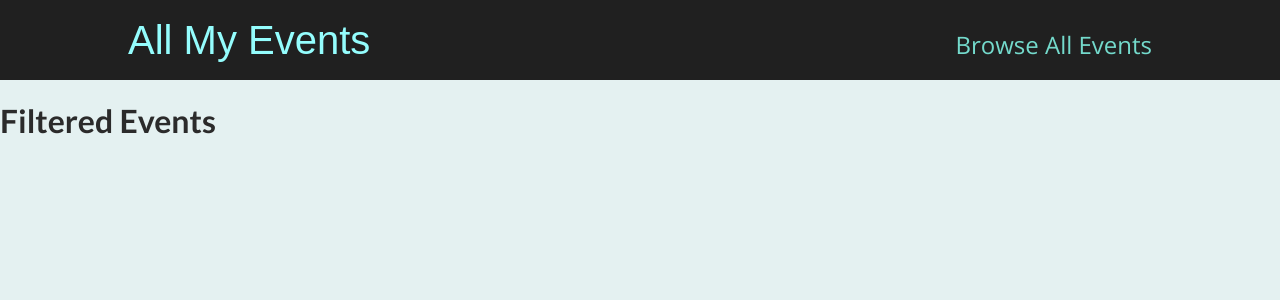
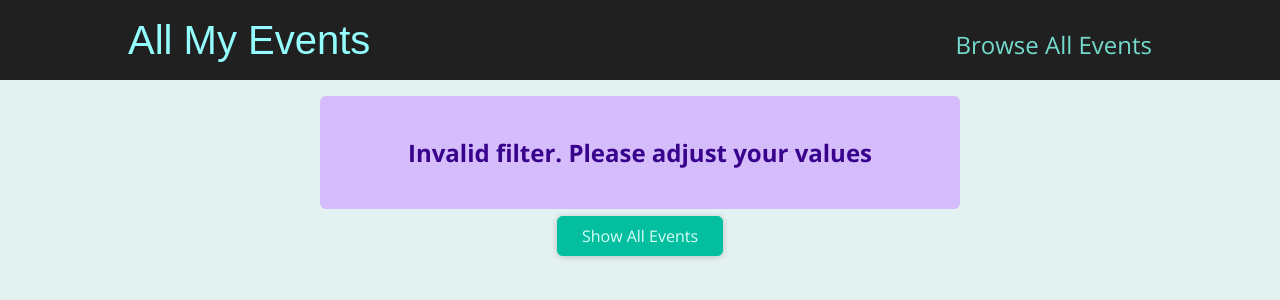
Before and after one commit to kiwoonjung/eventful, a Next.js app: page /events/e2 in a window 1280 px wide. Shown: the top 300 px of the page. Built offline with nearby package versions, Linux system fonts and the light colour scheme.

Commit message:
extracting data on the catch all page" "

```diff
--- /dev/null
+++ b/components/events/results-title.js
@@ -0,0 +1,20 @@
+import Button from '../ui/button';
+import classes from './results-title.module.css';
+
+function ResultsTitle(props) {
+  const { date } = props;
+
+  const humanReadableDate = new Date(date).toLocaleDateString('en-US', {
+    month: 'long',
+    year: 'numeric',
+  });
+
+  return (
+    <section className={classes.title}>
+      <h1>Events in {humanReadableDate}</h1>
+      <Button link='/events'>Show all events</Button>
+    </section>
+  );
+}
+
+export default ResultsTitle;
--- /dev/null
+++ b/components/events/results-title.module.css
@@ -0,0 +1,6 @@
+.title {
+  margin: 2rem auto;
+  width: 90%;
+  max-width: 40rem;
+  text-align: center;
+}
--- /dev/null
+++ b/components/ui/error-alert.js
@@ -0,0 +1,7 @@
+import classes from './error-alert.module.css';
+
+function ErrorAlert(props) {
+  return <div className={classes.alert}>{props.children}</div>;
+}
+
+export default ErrorAlert;
--- /dev/null
+++ b/components/ui/error-alert.module.css
@@ -0,0 +1,12 @@
+.alert {
+  margin: 1rem auto;
+  padding: 1rem 2rem;
+  width: 90%;
+  max-width: 40rem;
+  background-color: #d5bdfc;
+  color: #38028d;
+  font-weight: bold;
+  font-size: 1.5rem;
+  text-align: center;
+  border-radius: 6px;
+}
--- a/pages/events/[...slug].js
+++ b/pages/events/[...slug].js
@@ -1,8 +1,71 @@
+import { useRouter } from "next/router";
+import { getFilteredEvents } from "../../dummy-data";
+import EventList from "../../components/events/EventList";
+import ResultsTitle from "../../components/events/results-title";
+import { Fragment } from "react";
+import Button from "../../components/ui/Button";
+import ErrorAlert from "../../components/ui/error-alert";
+
 function FilterdEventsPage() {
+  const router = useRouter();
+
+  const filterData = router.query.slug;
+
+  if (!filterData) {
+    return <p className="center">Loading...</p>;
+  }
+
+  const filteredYear = filterData[0];
+  const filteredMonth = filterData[1];
+
+  const numYear = +filteredYear;
+  const numMonth = +filteredMonth;
+
+  if (
+    isNaN(numYear) ||
+    isNaN(numMonth) ||
+    numYear > 2030 ||
+    numYear < 2023 ||
+    numMonth < 1 ||
+    numMonth > 12
+  ) {
+    return (
+      <Fragment>
+        <ErrorAlert>
+          <p>Invalid filter. Please adjust your values</p>
+        </ErrorAlert>
+        <div className="center">
+          <Button link="/events">Show All Events</Button>
+        </div>
+      </Fragment>
+    );
+  }
+
+  const filteredEvnets = getFilteredEvents({
+    year: numYear,
+    month: numMonth,
+  });
+
+  if (!filteredEvnets || filteredEvnets.length === 0) {
+    return (
+      <Fragment>
+        <ErrorAlert>
+          <p>No events found for the chosen filter</p>
+        </ErrorAlert>
+        <div className="center">
+          <Button link="/events">Show All Events</Button>
+        </div>
+      </Fragment>
+    );
+  }
+
+  const date = new Date(numYear, numMonth - 1);
+
   return (
-    <div>
-      <h1>Filtered Events</h1>
-    </div>
+    <Fragment>
+      <ResultsTitle date={date} />
+      <EventList items={filteredEvnets} />
+    </Fragment>
   );
 }
 
```
Also changed, not shown: pages/events/[eventId].js (+6 -1 lines).
